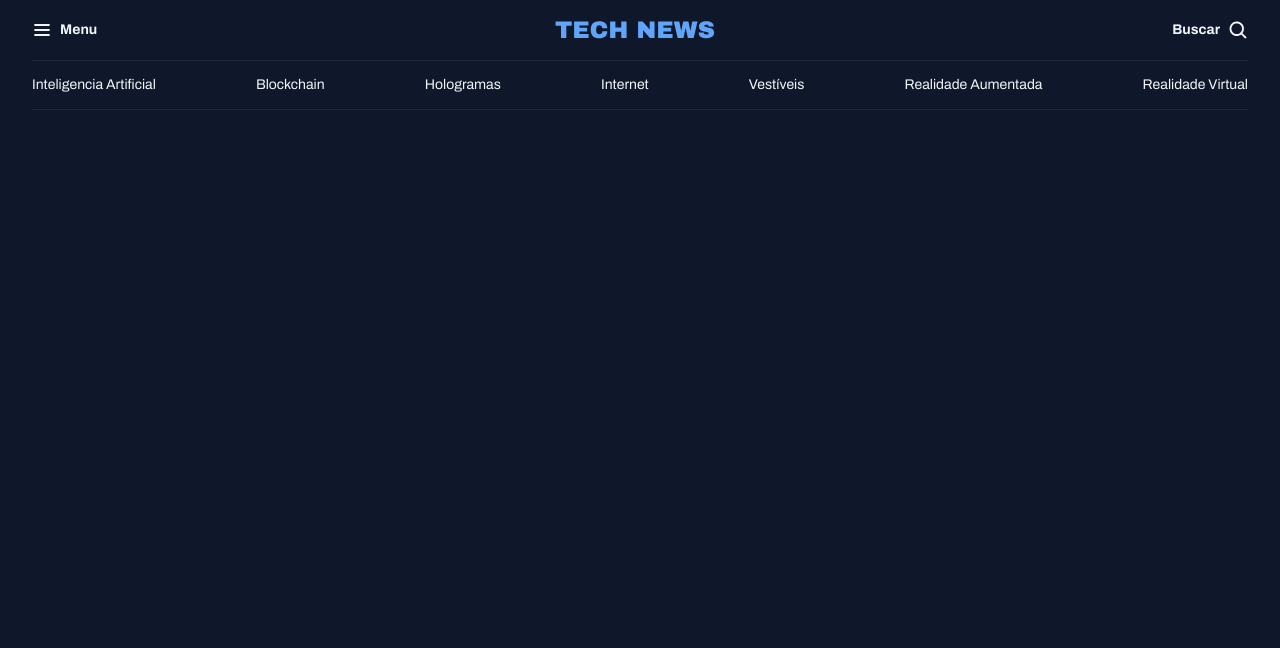
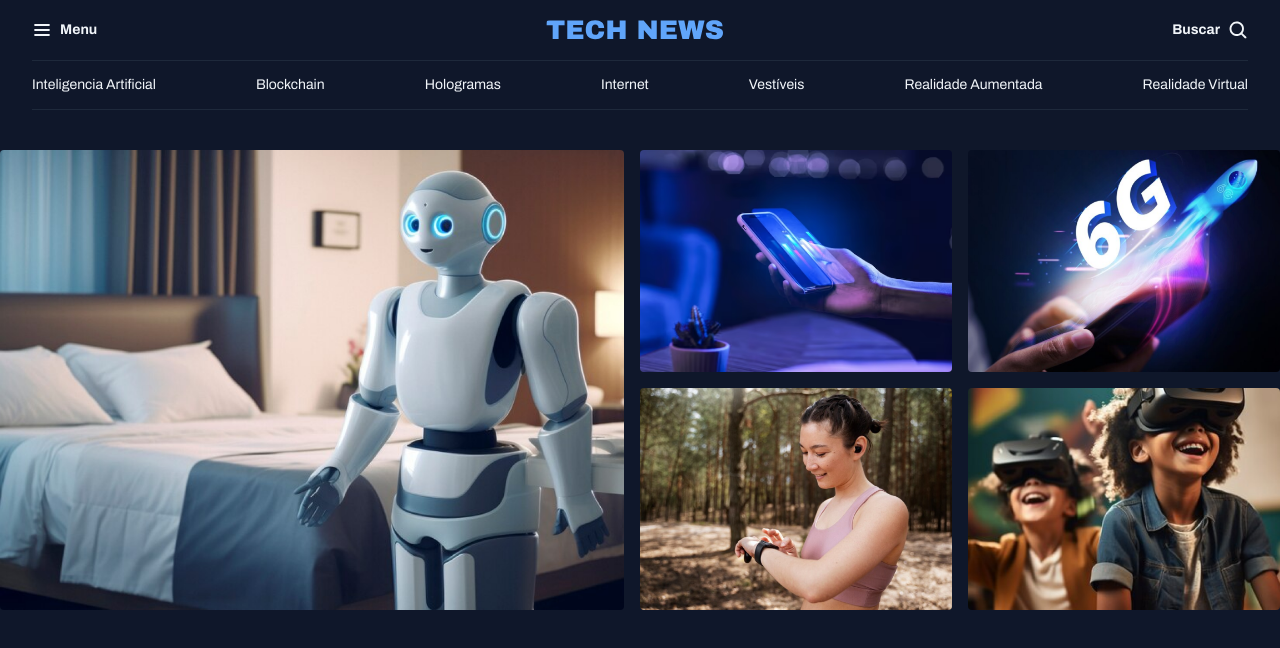
Before and after one commit to opaiiva/PortaldeNoticias, a plain HTML site: page index.html in a window 1280 px wide. Drawn offline with Linux system fonts and the light colour scheme.

Commit message:
estruturando a section destaques

```diff
--- a/index.html
+++ b/index.html
@@ -34,5 +34,27 @@
             <a href="#">Realidade Virtual</a>
         </nav>
     </header>
+    <main class="cntainer">
+        <section id="featured" class="grid grid grid-flow-col gap-16">
+            <div>
+                <img src="Assets/images/Image 01.png" alt="">
+            </div>
+
+            <div class="grid grid-cols-2 gap-16">
+                <div>
+                    <img src="Assets/images/Image 02.png" alt="">
+                </div>
+                <div>
+                    <img src="Assets/images/Image 03.png" alt="">
+                </div>
+                <div>
+                    <img src="Assets/images/Image 04.png" alt="">
+                </div>
+                <div>
+                    <img src="Assets/images/Image 05.png" alt="">
+                </div>
+            </div>
+        </section>
+    </main>
 </body>
 </html>
--- a/styles/global.css
+++ b/styles/global.css
@@ -42,16 +42,16 @@ h1, h2, h3 {
     font: inherit;
 }
 
-/* .utility-First */
-.grid {
-    display: grid;
-}
-
-.grid-flow-col {
-    grid-auto-flow: column;
+img {
+    max-width: 100%;
 }
 
 .container {
     max-width: 1280px;
     padding-inline: 32px;
+    margin-inline: auto;
 }
+
+main {
+    margin-top: 40px;
+}
--- a/styles/index.css
+++ b/styles/index.css
@@ -1,2 +1,4 @@
 @import url(global.css);
+@import url(utility.css);
 @import url(header.css);
+@import url(sections.css);
--- /dev/null
+++ b/styles/sections.css
@@ -0,0 +1,5 @@
+img {
+    height: 100%;
+    object-fit: cover;
+    border-radius: 4px;
+}
--- /dev/null
+++ b/styles/utility.css
@@ -0,0 +1,15 @@
+.grid {
+    display: grid;
+}
+
+.grid-flow-col {
+    grid-auto-flow: column;
+}
+
+.grid-cols-2 {
+    grid-template-columns: 1fr 1fr;
+}
+
+.gap-16 {
+    gap:16px;
+}
```
